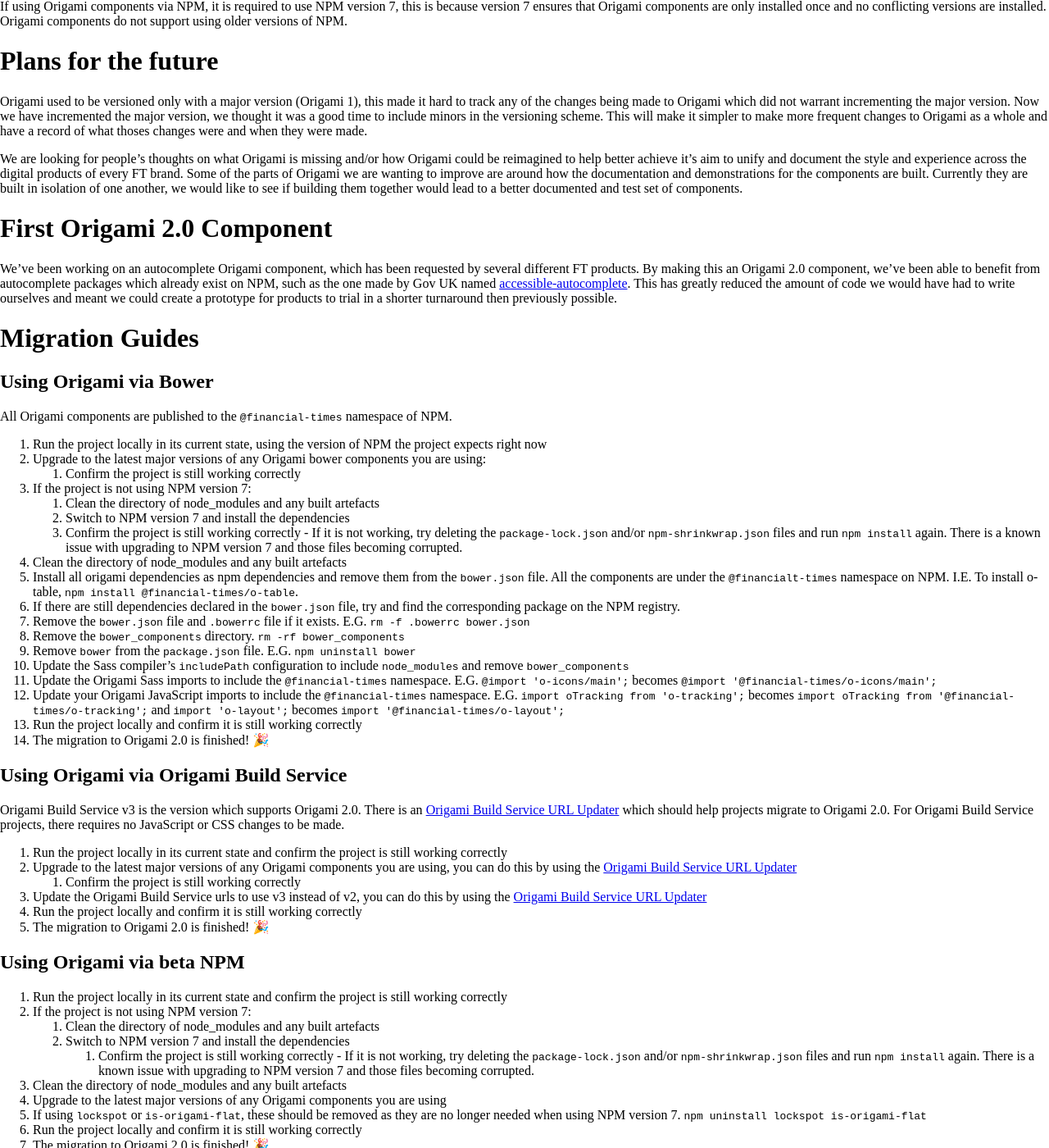
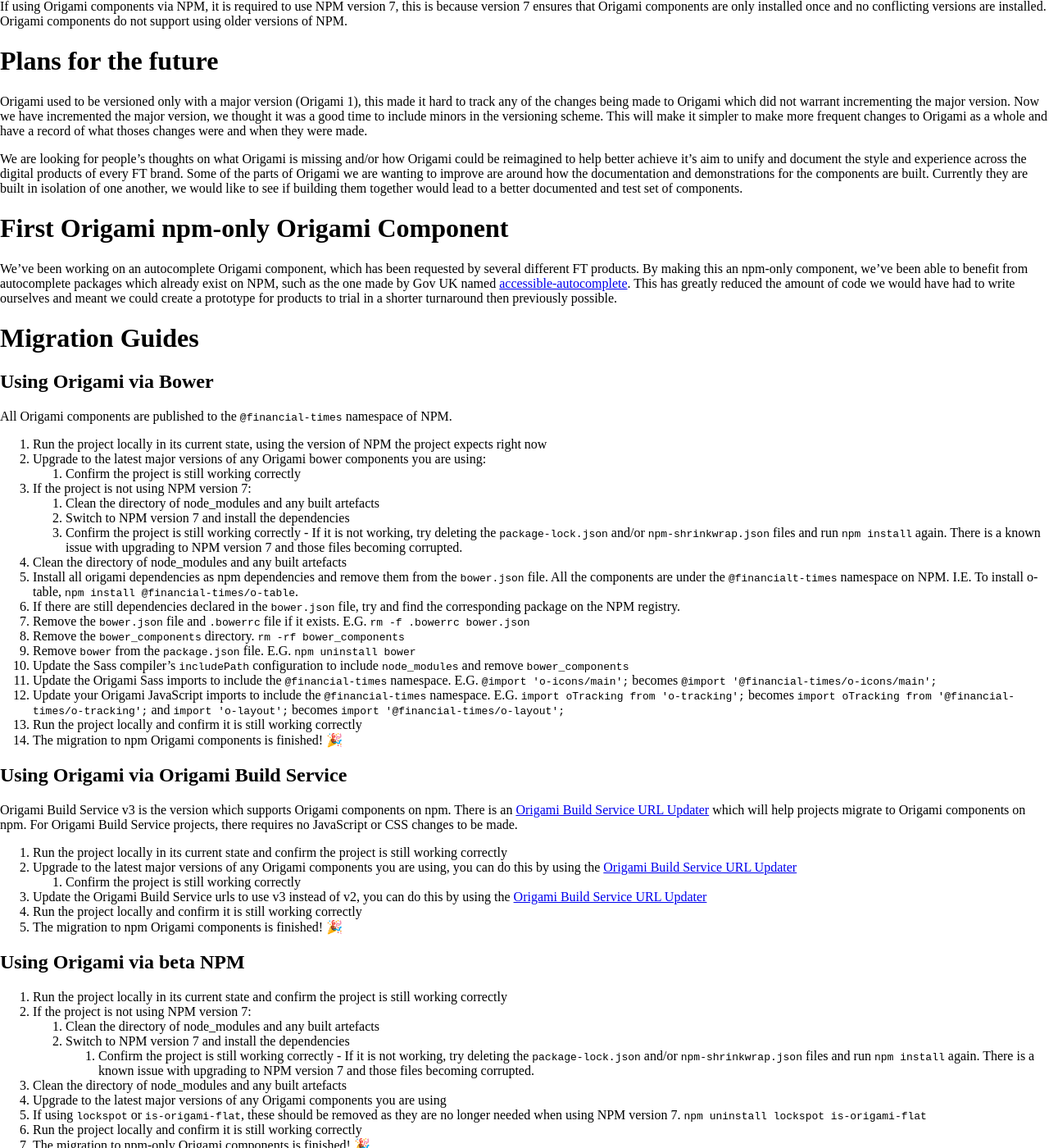
Before and after one commit to Financial-Times/origami-website, a Jekyll site: the page built from _posts/2021-07-01-origami-on-npm-and-how-to-migrate.md, in a window 1280 px wide and 1400 px high, scrolled down 617 px. Shown: the whole window at 82% size. Built offline with Jekyll 4.4.1, drawn with Linux system fonts in a browser that asks for light colours; emoji names are drawn with the system emoji font; a style sheet for code colours, icons or effects is not loaded; some of the changed text lies outside the part shown.

Commit message:
Remove "spec 2.0" references from the Origami npm announcement/guides

```diff
--- a/_posts/2021-07-01-origami-2.0-and-how-to-migrate.md
+++ b/_posts/2021-07-01-origami-on-npm-and-how-to-migrate.md
@@ -1,6 +1,6 @@
 ---
-title: Origami 2.0 announcement and guides on how to migrate products
-description: We have released Origami 2.0, which brings full NPM support and drops support for Bower. This post explains the changes and how to migrate products to the new version.
+title: Origami npm announcement and guides on how to migrate products
+description: We have released new versions of Origami components which bring full NPM support and drops support for Bower. This post explains the changes and how to migrate products to the new version.
 author: Origami
 ---
 
@@ -26,9 +26,9 @@ Origami used to be versioned only with a major version (Origami 1), this made it
 
 We are looking for people's thoughts on what Origami is missing and/or how Origami could be reimagined to help better achieve it's aim to unify and document the style and experience across the digital products of every FT brand. Some of the parts of Origami we are wanting to improve are around how the documentation and demonstrations for the components are built. Currently they are built in isolation of one another, we would like to see if building them together would lead to a better documented and test set of components.
 
-# First Origami 2.0 Component
+# First Origami npm-only Origami Component
 
-We've been working on an autocomplete Origami component, which has been requested by several different FT products. By making this an Origami 2.0 component, we've been able to benefit from autocomplete packages which already exist on NPM, such as the one made by Gov UK named [accessible-autocomplete](https://github.com/alphagov/accessible-autocomplete). This has greatly reduced the amount of code we would have had to write ourselves and meant we could create a prototype for products to trial in a shorter turnaround then previously possible.
+We've been working on an autocomplete Origami component, which has been requested by several different FT products. By making this an npm-only component, we've been able to benefit from autocomplete packages which already exist on NPM, such as the one made by Gov UK named [accessible-autocomplete](https://github.com/alphagov/accessible-autocomplete). This has greatly reduced the amount of code we would have had to write ourselves and meant we could create a prototype for products to trial in a shorter turnaround then previously possible.
 
 # Migration Guides
 
@@ -53,14 +53,14 @@ All Origami components are published to the `@financial-times` namespace of NPM.
 1. Update the Origami Sass imports to include the `@financial-times` namespace. E.G. `@import 'o-icons/main';` becomes `@import '@financial-times/o-icons/main';`
 1. Update your Origami JavaScript imports to include the `@financial-times` namespace. E.G. `import oTracking from 'o-tracking';` becomes `import oTracking from '@financial-times/o-tracking';` and `import 'o-layout';` becomes `import '@financial-times/o-layout';`
 1. Run the project locally and confirm it is still working correctly
-1. The migration to Origami 2.0 is finished! :tada:
+1. The migration to npm Origami components is finished! :tada:
 
 
 
 ## Using Origami via Origami Build Service
 
-Origami Build Service v3 is the version which supports Origami 2.0.
-There is an [Origami Build Service URL Updater](https://www.ft.com/__origami/service/build/url-updater) which should help projects migrate to Origami 2.0.
+Origami Build Service v3 is the version which supports Origami components on npm.
+There is an [Origami Build Service URL Updater](https://www.ft.com/__origami/service/build/url-updater) which will help projects migrate to Origami components on npm.
 For Origami Build Service projects, there requires no JavaScript or CSS changes to be made.
 
 1. Run the project locally in its current state and confirm the project is still working correctly
@@ -68,7 +68,7 @@ For Origami Build Service projects, there requires no JavaScript or CSS changes
     1. Confirm the project is still working correctly
 1. Update the Origami Build Service urls to use v3 instead of v2, you can do this by using the [Origami Build Service URL Updater](https://www.ft.com/__origami/service/build/url-updater)
 1. Run the project locally and confirm it is still working correctly
-1. The migration to Origami 2.0 is finished! :tada:
+1. The migration to npm Origami components is finished! :tada:
 
 ## Using Origami via beta NPM
 
@@ -81,7 +81,7 @@ For Origami Build Service projects, there requires no JavaScript or CSS changes
 1. Upgrade to the latest major versions of any Origami components you are using
 1. If using `lockspot` or `is-origami-flat`, these should be removed as they are no longer needed when using NPM version 7. `npm uninstall lockspot is-origami-flat`
 1. Run the project locally and confirm it is still working correctly
-1. The migration to Origami 2.0 is finished! :tada:
+1. The migration to npm-only Origami components is finished! :tada:
 
 
 # Tracking migrations
```
